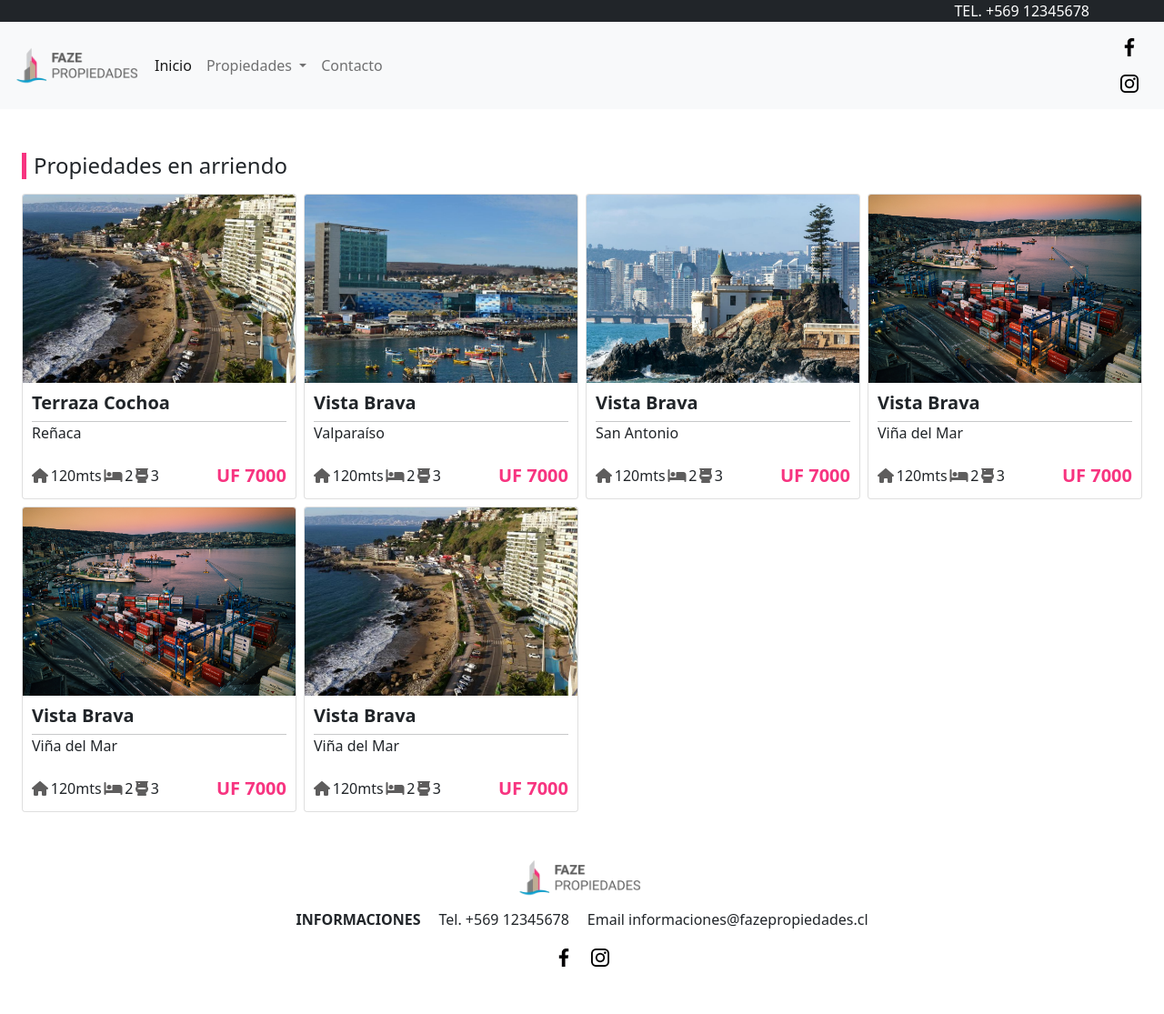
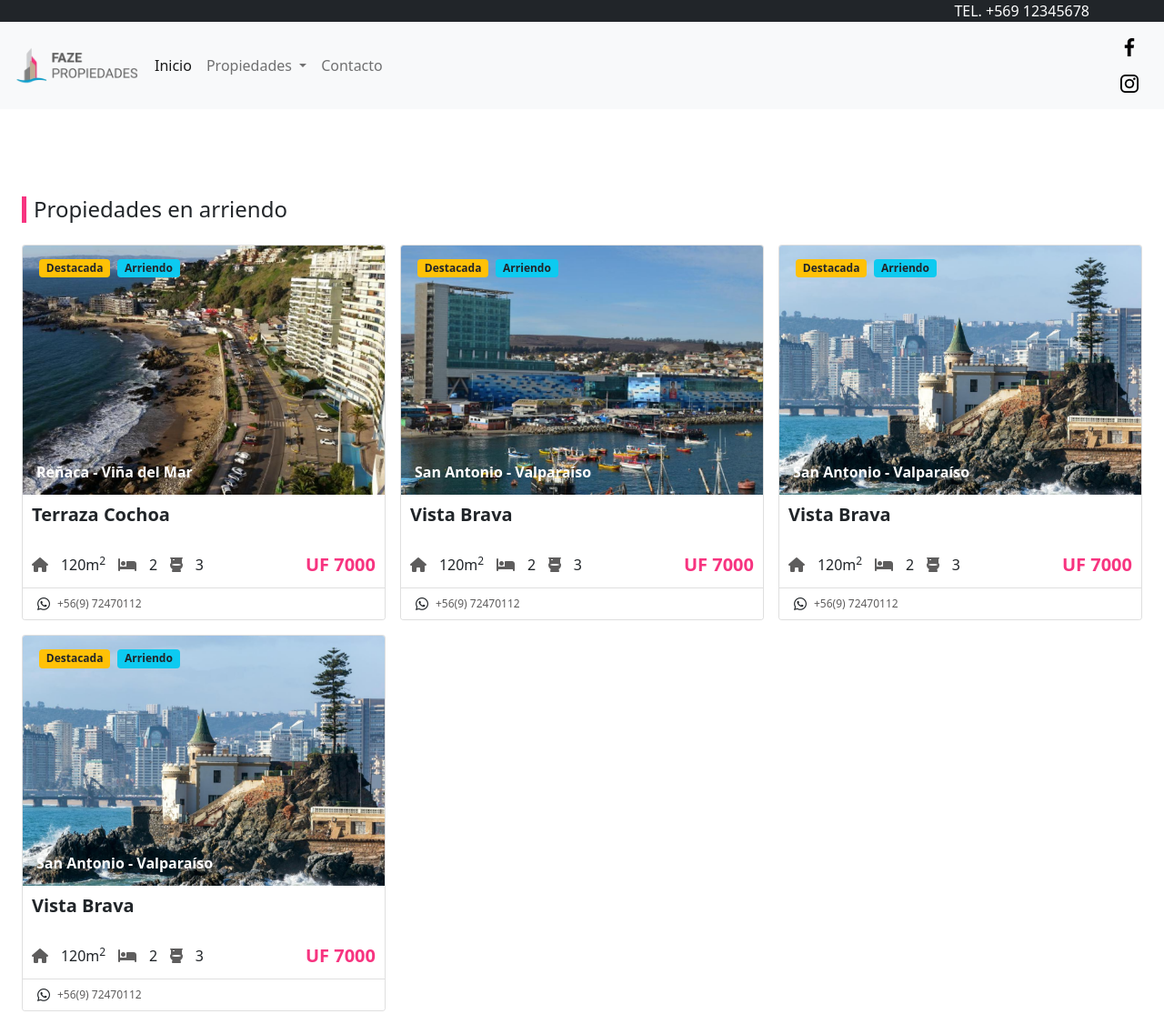
Before and after one commit to RicardoZelada/Faze, a plain HTML site: page prop-arriendo.html in a window 1280 px wide. Shown: the top 1115 px of the page at 91% size. Before the commit the page ends 1073 px from the top, so only its background shows below. Drawn offline with nearby package versions, Linux system fonts and the light colour scheme.

Commit message:
Ajustes en Propiedades
Ajustes con la grilla en pagina de propiedades

```diff
--- a/prop-arriendo.html
+++ b/prop-arriendo.html
@@ -57,21 +57,24 @@
           </nav>
     </section>
 
-    <section class="container-fluid mt-5">
+    <section class="container-fluid py-5 mt-5">
       <div class="container-xxl">
           <nav class="px-2 nav-title"><h4>Propiedades en arriendo</h4></nav>
-                <div class="row g-2 mt-2">
-                    <div class="col-lg-3 col-md-4 col-sm-6">
+              <div class="row g-3 mt-2">
+                  <div class="col-lg-4 col-md-6 col-sm-6">
                     <div class="card">
+                      <div class="d-flex badges">
+                        <span class="badge mx-2 bagde-destacado bg-warning text-dark">Destacada</span>
+                        <span class="badge badge-rent bg-info text-dark">Arriendo</span>
+                      </div>
+                      <p class="location">Reñaca - Viña del Mar</p>
                       <img src="assets/Reñaca.png" class="card-img-top" alt="...">
                       <div class="card-body">
                         <h5>Terraza Cochoa</h5>
-                          <hr>
-                          <p>Reñaca</p>
                       </div>
                       <div class="div-icons">
                         <div class="div-icons-items">
-                            <i class="fa-solid fa-house"></i><p>120mts </p>
+                          <i class="fa-solid fa-house"></i><p>120m<sup>2</sup></p>
                           <i class="fa-solid fa-bed"></i><p>2 </p>
                           <i class="fa-solid fa-toilet"></i><p>3</p>
                         </div>
@@ -79,19 +82,28 @@
                           <strong>UF 7000</strong>
                         </div>
                       </div>
+                      <div class="card-footer d-flex justify-content-between">
+                        <div class="d-flex align-items-center">
+                          <i class="fab fa-whatsapp"></i>
+                          <p class="px-2 phone">+56(9) 72470112</p>
                         </div>
                       </div>
-                    <div class="col-lg-3 col-md-4 col-sm-6">
+                    </div>
+                  </div>
+                  <div class="col-lg-4 col-md-6 col-sm-6">
                     <div class="card">
+                      <div class="d-flex badges">
+                        <span class="badge mx-2 bagde-destacado bg-warning text-dark">Destacada</span>
+                        <span class="badge badge-rent bg-info text-dark">Arriendo</span>
+                      </div>
+                      <p class="location">San Antonio - Valparaíso</p>
                       <img src="assets/San-Antonio.png" class="card-img-top" alt="...">
                       <div class="card-body">
                         <h5>Vista Brava</h5>
-                          <hr>
-                          <p>Valparaíso</p>
                       </div>
                       <div class="div-icons">
                         <div class="div-icons-items">
-                            <i class="fa-solid fa-house"></i><p>120mts </p>
+                          <i class="fa-solid fa-house"></i><p>120m<sup>2</sup></p>
                           <i class="fa-solid fa-bed"></i><p>2 </p>
                           <i class="fa-solid fa-toilet"></i><p>3</p>
                         </div>
@@ -99,19 +111,28 @@
                           <strong>UF 7000</strong>
                         </div>
                       </div>
+                      <div class="card-footer d-flex justify-content-between">
+                        <div class="d-flex align-items-center">
+                          <i class="fab fa-whatsapp"></i>
+                          <p class="px-2 phone">+56(9) 72470112</p>
                         </div>
                       </div>
-                    <div class="col-lg-3 col-md-4 col-sm-6">
+                    </div>
+                  </div>
+                  <div class="col-lg-4 col-md-6 col-sm-6">
                     <div class="card">
+                      <div class="d-flex badges">
+                        <span class="badge mx-2 bagde-destacado bg-warning text-dark">Destacada</span>
+                        <span class="badge badge-rent bg-info text-dark">Arriendo</span>
+                      </div>
+                      <p class="location">San Antonio - Valparaíso</p>
                       <img src="assets/Viña-del-Mar.png" class="card-img-top" alt="...">
                       <div class="card-body">
                         <h5>Vista Brava</h5>
-                          <hr>
-                          <p>San Antonio</p>
                       </div>
                       <div class="div-icons">
                         <div class="div-icons-items">
-                            <i class="fa-solid fa-house"></i><p>120mts </p>
+                          <i class="fa-solid fa-house"></i><p>120m<sup>2</sup></p>
                           <i class="fa-solid fa-bed"></i><p>2 </p>
                           <i class="fa-solid fa-toilet"></i><p>3</p>
                         </div>
@@ -119,19 +140,28 @@
                           <strong>UF 7000</strong>
                         </div>
                       </div>
+                      <div class="card-footer d-flex justify-content-between">
+                        <div class="d-flex align-items-center">
+                          <i class="fab fa-whatsapp"></i>
+                          <p class="px-2 phone">+56(9) 72470112</p>
                         </div>
                       </div>
-                    <div class="col-lg-3 col-md-4 col-sm-6">
+                    </div>
+                  </div>
+                  <div class="col-lg-4 col-md-6 col-sm-6">
                     <div class="card">
-                        <img src="assets/Valparaíso.png" class="card-img-top" alt="...">
+                      <div class="d-flex badges">
+                        <span class="badge mx-2 bagde-destacado bg-warning text-dark">Destacada</span>
+                        <span class="badge badge-rent bg-info text-dark">Arriendo</span>
+                      </div>
+                      <p class="location">San Antonio - Valparaíso</p>
+                      <img src="assets/Viña-del-Mar.png" class="card-img-top" alt="...">
                       <div class="card-body">
                         <h5>Vista Brava</h5>
-                          <hr>
-                          <p>Viña del Mar</p>
                       </div>
                       <div class="div-icons">
                         <div class="div-icons-items">
-                            <i class="fa-solid fa-house"></i><p>120mts </p>
+                          <i class="fa-solid fa-house"></i><p>120m<sup>2</sup></p>
                           <i class="fa-solid fa-bed"></i><p>2 </p>
                           <i class="fa-solid fa-toilet"></i><p>3</p>
                         </div>
@@ -139,44 +169,10 @@
                           <strong>UF 7000</strong>
                         </div>
                       </div>
-                      </div>
-                    </div>
-                    <div class="col-lg-3 col-md-4 col-sm-6">
-                        <div class="card">
-                          <img src="assets/Valparaíso.png" class="card-img-top" alt="...">
-                          <div class="card-body">
-                            <h5>Vista Brava</h5>
-                            <hr>
-                            <p>Viña del Mar</p>
-                          </div>
-                          <div class="div-icons">
-                            <div class="div-icons-items">
-                              <i class="fa-solid fa-house"></i><p>120mts </p>
-                              <i class="fa-solid fa-bed"></i><p>2 </p>
-                              <i class="fa-solid fa-toilet"></i><p>3</p>
-                            </div>
-                            <div class="div-value">
-                              <strong>UF 7000</strong>
-                            </div>
-                          </div>
-                        </div>
-                      </div>
-                      <div class="col-lg-3 col-md-4 col-sm-6">
-                        <div class="card">
-                          <img src="assets/Reñaca.png" class="card-img-top" alt="...">
-                          <div class="card-body">
-                            <h5>Vista Brava</h5>
-                            <hr>
-                            <p>Viña del Mar</p>
-                          </div>
-                          <div class="div-icons">
-                            <div class="div-icons-items">
-                              <i class="fa-solid fa-house"></i><p>120mts </p>
-                              <i class="fa-solid fa-bed"></i><p>2 </p>
-                              <i class="fa-solid fa-toilet"></i><p>3</p>
-                            </div>
-                            <div class="div-value">
-                              <strong>UF 7000</strong>
+                      <div class="card-footer d-flex justify-content-between">
+                        <div class="d-flex align-items-center">
+                          <i class="fab fa-whatsapp"></i>
+                          <p class="px-2 phone">+56(9) 72470112</p>
                         </div>
                       </div>
                     </div>
```
Also changed, not shown: contacto.html (+9 -1 lines), index.html (+1 -1 lines), prop-venta.html (+53 -37 lines), assets/reñaca-banner.jpg (added). Lines whose indentation alone changed are shown as unchanged.
